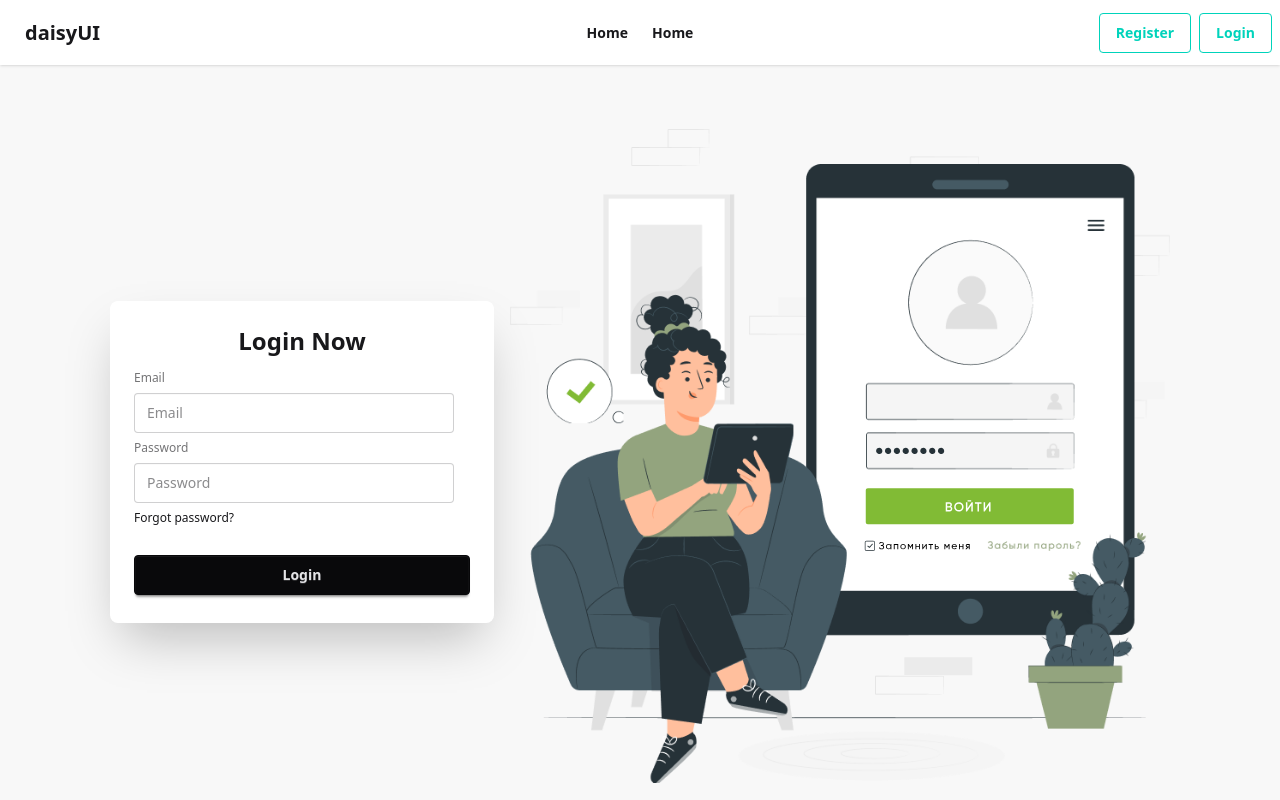
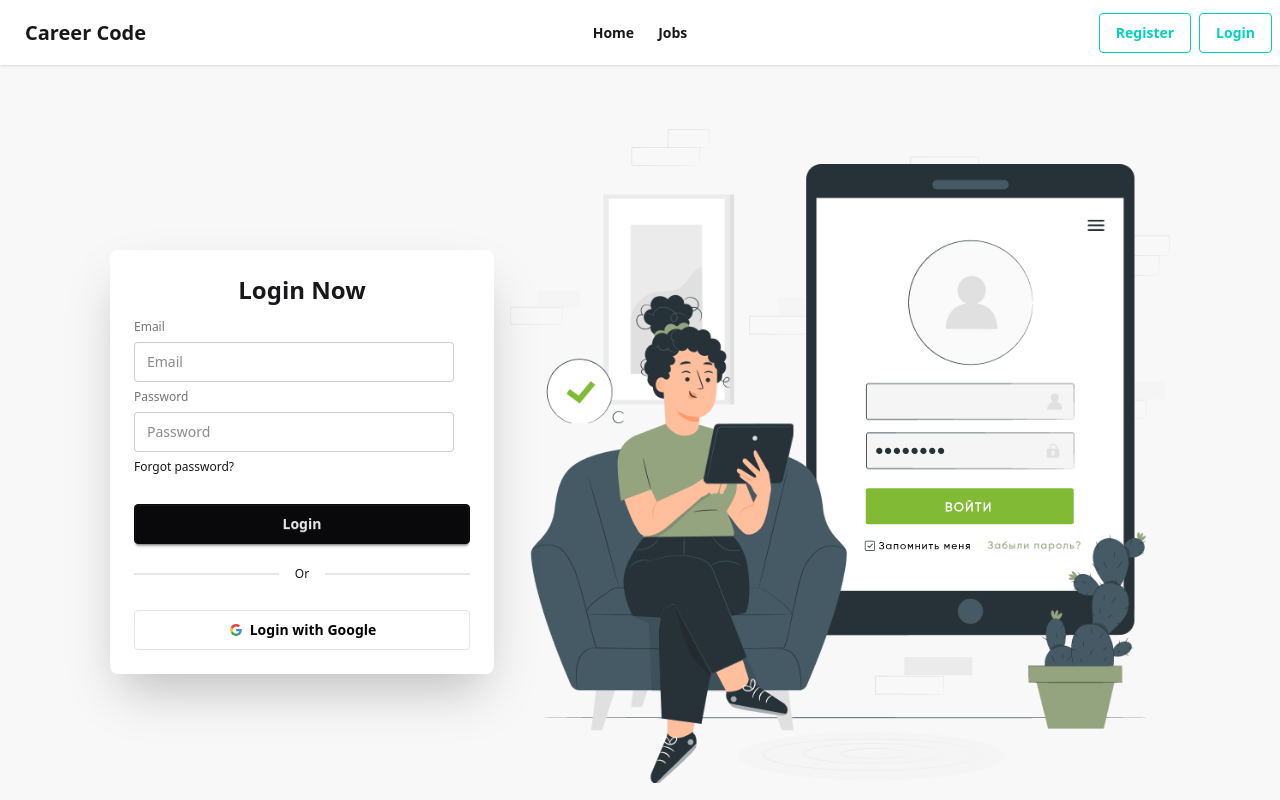
Before and after one commit to mahfuzarrahmanmunna/career-code-client, a React (Vite) app: page /login in a window 1280 px wide. Shown: the top 800 px of the page. Built offline with nearby package versions, Linux system fonts and the light colour scheme; no server answers.

Commit message:
added jobapply and useauth hooks

```diff
--- a/src/Authentication/AuthProvider/AuthProvider.jsx
+++ b/src/Authentication/AuthProvider/AuthProvider.jsx
@@ -1,47 +1,75 @@
 import React, { useEffect, useState } from 'react';
 import { AuthContext } from '../Context/AuthContext';
 import { auth } from '../../Firebase/firebase.init';
-import { createUserWithEmailAndPassword, onAuthStateChanged, signInWithEmailAndPassword, updateProfile } from 'firebase/auth';
+import {
+    createUserWithEmailAndPassword,
+    GoogleAuthProvider,
+    onAuthStateChanged,
+    signInWithEmailAndPassword,
+    signInWithPopup,
+    signOut,
+    updateProfile
+} from 'firebase/auth';
 
 const AuthProvider = ({ children }) => {
-    const [user, setUser] = useState(null)
-    const [loading, setLoading] = useState(true)
+    const [user, setUser] = useState(null);
+    const [loading, setLoading] = useState(true);
+    const provider = new GoogleAuthProvider();
+
+    // Create user
     const createUser = (email, password) => {
-        setLoading(true)
-        return createUserWithEmailAndPassword(auth, email, password)
-    }
+        setLoading(true);
+        return createUserWithEmailAndPassword(auth, email, password);
+    };
 
+    // Login user
     const logInUser = (email, password) => {
-        setLoading(true)
-        return signInWithEmailAndPassword(auth, email, password)
-    }
+        setLoading(true);
+        return signInWithEmailAndPassword(auth, email, password);
+    };
 
+    // Login with Google
+    const loginWithGoogle = () => {
+        setLoading(true);
+        return signInWithPopup(auth, provider);
+    };
 
-    // Updated User
+    // Update user profile
     const updatedUser = (updatedData) => {
-        return updateProfile(auth.currentUser, updatedData)
-    }
+        return updateProfile(auth.currentUser, updatedData);
+    };
+
+    // Logout user
+    const logOutUser = () => {
+        setLoading(true);
+        return signOut(auth);
+    };
+
+    // Observe auth state
     useEffect(() => {
         const unsubscribe = onAuthStateChanged(auth, (currentUser) => {
-            setLoading(false)
-            setUser(currentUser)
-        })
-        return () => {
-            unsubscribe()
-        }
-    }, [])
+            setUser(currentUser);
+            setLoading(false);
+        });
 
+        return () => unsubscribe();
+    }, []);
 
     const userInfo = {
         user,
         loading,
         createUser,
         logInUser,
-        updatedUser
-    }
-    return <AuthContext value={userInfo}>
-        {children}
-    </AuthContext>
+        updatedUser,
+        logOutUser,
+        loginWithGoogle,
+    };
+
+    return (
+        <AuthContext.Provider value={userInfo}>
+            {children}
+        </AuthContext.Provider>
+    );
 };
 
 export default AuthProvider;
--- /dev/null
+++ b/src/Hooks/useAuth.jsx
@@ -0,0 +1,9 @@
+import React, { use } from 'react';
+import { AuthContext } from '../Authentication/Context/AuthContext';
+
+const useAuth = () => {
+    const authInfo = use(AuthContext)
+    return authInfo;
+};
+
+export default useAuth;
--- a/src/Pages/Home/HotsJob.jsx
+++ b/src/Pages/Home/HotsJob.jsx
@@ -12,7 +12,7 @@ const HotsJob = ({ jobsPromise }) => {
             <div className=" grid grid-cols-1 md:grid-cols-2 lg:grid-cols-3 gap-8">
                 {
                     jobs.map(job => (
-                        <Suspense fallback={
+                        <Suspense key={job?._id} fallback={
                             <div className="w-full h-64 flex items-center justify-center">
                                 <div className="w-16 h-16 border-4 border-dashed rounded-full animate-spin border-blue-500"></div>
                             </div>
--- /dev/null
+++ b/src/Pages/JobApply/JobApply.jsx
@@ -0,0 +1,11 @@
+import React from 'react';
+
+const JobApply = () => {
+    return (
+        <div>
+            <h3>Apply for Job</h3>
+        </div>
+    );
+};
+
+export default JobApply;
--- a/src/Pages/Login/Login.jsx
+++ b/src/Pages/Login/Login.jsx
@@ -2,11 +2,15 @@ import React, { use, useState } from 'react';
 import { AuthContext } from '../../Authentication/Context/AuthContext';
 import login from '../../assets/login.json'
 import Lottie from 'lottie-react';
+import { useLocation, useNavigate } from 'react-router';
 
 
 const Login = () => {
     const [error, setError] = useState('');
-    const { logInUser } = use(AuthContext)
+    const { logInUser, loginWithGoogle } = use(AuthContext)
+    const location = useLocation();
+    const navigate = useNavigate()
+
     const handleLogin = e => {
         e.preventDefault();
         const form = e.target;
@@ -19,11 +23,30 @@ const Login = () => {
         logInUser(email, password)
             .then(result => {
                 const user = result.user;
+                navigate(location.state || '/')
+                setError('')
                 console.log(user);
             })
             .catch(err => {
                 const code = err.code;
                 console.log(code)
+            })
+    }
+
+    // handle google login
+    const handleGoogleLogin = () => {
+        console.log('object');
+        loginWithGoogle()
+            .then(result => {
+                const user = result.user;
+                navigate(location.state || '/')
+                setError('')
+                console.log(user);
+            })
+            .catch(err => {
+                const code = err.code;
+                console.log(code);
+                setError('Something went wrong, please try again later.')
             })
     }
     return (
@@ -47,7 +70,15 @@ const Login = () => {
                                 </div>
                             </div>
                             <button className="btn btn-neutral mt-4">Login</button>
+                            <div className="divider">Or</div>
                         </form>
+                        <button
+                            onClick={handleGoogleLogin}
+                            type='button'
+                            className="btn bg-white text-black btn-block border-[#e5e5e5]">
+                            <svg aria-label="Google logo" width="16" height="16" xmlns="http://www.w3.org/2000/svg" viewBox="0 0 512 512"><g><path d="m0 0H512V512H0" fill="#fff"></path><path fill="#34a853" d="M153 292c30 82 118 95 171 60h62v48A192 192 0 0190 341"></path><path fill="#4285f4" d="m386 400a140 175 0 0053-179H260v74h102q-7 37-38 57"></path><path fill="#fbbc02" d="m90 341a208 200 0 010-171l63 49q-12 37 0 73"></path><path fill="#ea4335" d="m153 219c22-69 116-109 179-50l55-54c-78-75-230-72-297 55"></path></g></svg>
+                            Login with Google
+                        </button>
                     </div>
                 </div>
             </div>
--- a/src/Pages/Shared/Navbar/Navbar.jsx
+++ b/src/Pages/Shared/Navbar/Navbar.jsx
@@ -1,8 +1,19 @@
+import { useContext } from "react";
 import { NavLink } from "react-router";
+import { AuthContext } from "../../../Authentication/Context/AuthContext";
 
 const Navbar = () => {
-    // const userInfo = use(AuthContext)
-    // console.log(userInfo);
+    const { user, logOutUser } = useContext(AuthContext);
+
+    const handleLogout = () => {
+        logOutUser()
+            .then(() => {
+                console.log("User logged out successfully");
+            })
+            .catch((error) => {
+                console.error("Error logging out:", error);
+            });
+    }
 
     const links = <>
         <li>
@@ -11,41 +22,55 @@ const Navbar = () => {
             </NavLink>
         </li>
         <li>
-            <NavLink to='/' className={({ isActive }) => `font-bold ${isActive ? 'text-primary' : ''}`}>
-                Home
+            <NavLink to='/jobs' className={({ isActive }) => `font-bold ${isActive ? 'text-primary' : ''}`}>
+                Jobs
             </NavLink>
         </li>
-    </>
+    </>;
+
     return (
         <div className="navbar bg-base-100 shadow-sm">
             <div className="navbar-start">
                 <div className="dropdown">
                     <div tabIndex={0} role="button" className="btn btn-ghost lg:hidden">
-                        <svg xmlns="http://www.w3.org/2000/svg" className="h-5 w-5" fill="none" viewBox="0 0 24 24" stroke="currentColor"> <path strokeLinecap="round" strokeLinejoin="round" strokeWidth="2" d="M4 6h16M4 12h8m-8 6h16" /> </svg>
+                        <svg xmlns="http://www.w3.org/2000/svg" className="h-5 w-5" fill="none" viewBox="0 0 24 24" stroke="currentColor">
+                            <path strokeLinecap="round" strokeLinejoin="round" strokeWidth="2" d="M4 6h16M4 12h8m-8 6h16" />
+                        </svg>
                     </div>
                     <ul
                         tabIndex={0}
-                        className="menu menu-sm dropdown-content bg-base-100 rounded-box z-1 mt-3 w-52 p-2 shadow">
-                        <li><a>Item 1</a></li>
-                        {
-                            links
-                        }
+                        className="menu menu-sm dropdown-content bg-base-100 rounded-box z-10 mt-3 w-52 p-2 shadow"
+                    >
+                        {links}
                     </ul>
                 </div>
-                <a className="btn btn-ghost text-xl">daisyUI</a>
+                <a className="btn btn-ghost text-xl">Career Code</a>
             </div>
+
             <div className="navbar-center hidden lg:flex">
                 <ul className="menu menu-horizontal px-1">
                     {links}
                 </ul>
             </div>
+
             <div className="navbar-end">
+                {user ? (
+                    <button
+                        className="btn btn-outline btn-accent"
+                        onClick={handleLogout}
+                    >
+                        Logout
+                    </button>
+                ) : (
+                    <>
                         <NavLink to='/register' className='btn btn-outline btn-accent'>
                             Register
                         </NavLink>
                         <NavLink to='/login' className='btn btn-outline btn-accent ms-2'>
                             Login
                         </NavLink>
+                    </>
+                )}
             </div>
         </div>
     );
--- a/src/Private/Context/AuthContext.jsx
+++ /dev/null
@@ -1,3 +0,0 @@
-import { createContext } from "react";
-
-export const AuthContext = createContext();
--- a/src/Private/PrivateRoutes/PrivateRoutes.jsx
+++ b/src/Private/PrivateRoutes/PrivateRoutes.jsx
@@ -1,10 +1,21 @@
-import React from 'react';
-import { AuthContext } from '../Context/AuthContext';
+import React, { use } from 'react';
+import { AuthContext } from '../../Authentication/Context/AuthContext';
+import { Navigate, useLocation } from 'react-router';
 
 const PrivateRoutes = ({ children }) => {
-    return <AuthContext>
-        {children}
-    </AuthContext>
+    const { user, loading } = use(AuthContext);
+    const location = useLocation();
+
+    if (loading) {
+        return <div className="flex justify-center items-center h-screen">
+            <div className="w-16 h-16 border-4 border-dashed rounded-full animate-spin border-blue-500"></div>
+        </div>;
+    }
+
+    if (!user) {
+        return <Navigate state={location.pathname} to='/login' />
+    }
+    return children
 };
 
 export default PrivateRoutes;
--- a/src/Routes/Routes.jsx
+++ b/src/Routes/Routes.jsx
@@ -4,6 +4,8 @@ import Home from "../Pages/Home/Home";
 import Register from "../Pages/Register/Register";
 import Login from "../Pages/Login/Login";
 import JobDetails from "../Pages/JobDetails/JobDtails";
+import JobApply from "../Pages/JobApply/JobApply";
+import PrivateRoutes from "../Private/PrivateRoutes/PrivateRoutes";
 
 export const router = createBrowserRouter([
     {
@@ -27,6 +29,11 @@ export const router = createBrowserRouter([
                 loader: ({ params }) => fetch(`http://localhost:3000/jobs/${params.id}`),
                 Component: JobDetails
             },
+            {
+                path: '/job-apply/:id',
+                loader: ({ params }) => fetch(`http://localhost:3000/jobs/${params.id}`),
+                element: <PrivateRoutes><JobApply /></PrivateRoutes>
+            }
         ]
     }
 ]);
```
Also changed, not shown: src/Pages/JobDetails/JobDtails.jsx (+9 -1 lines). Lines whose indentation alone changed are shown as unchanged.
